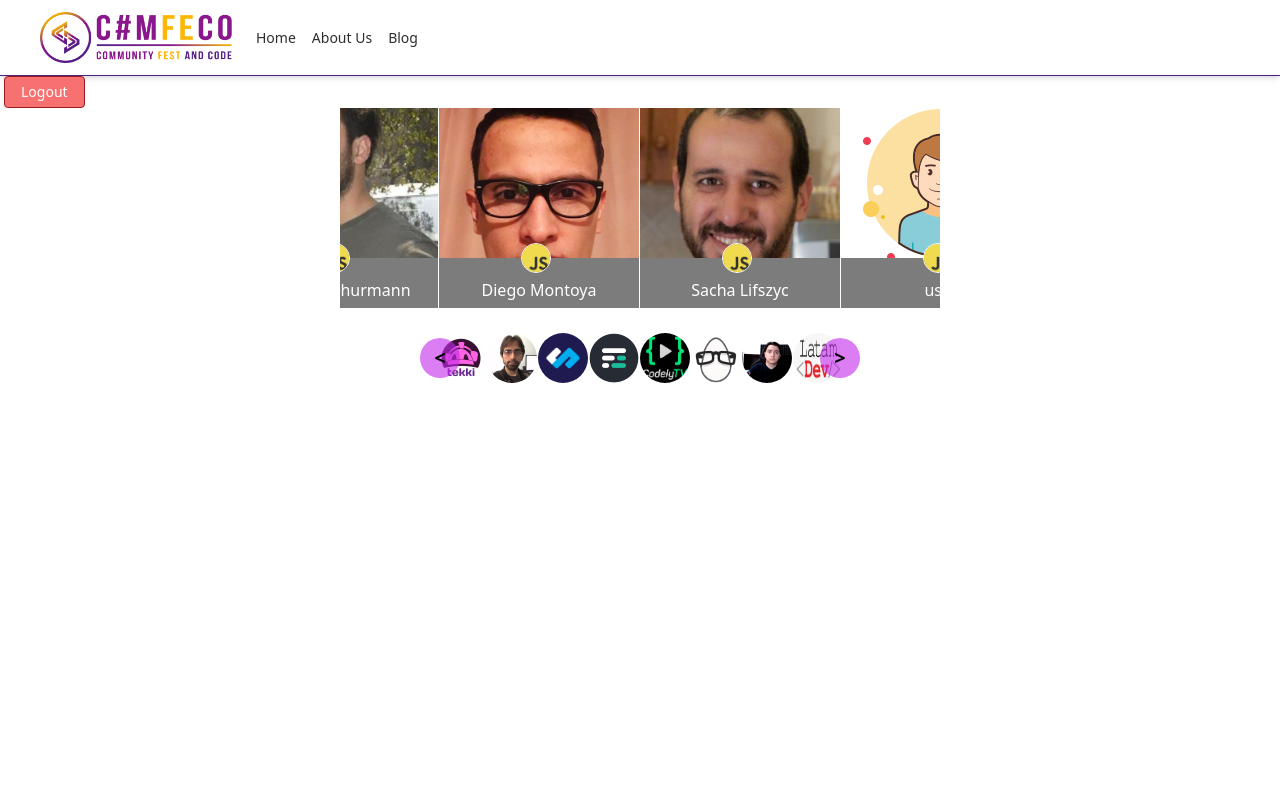
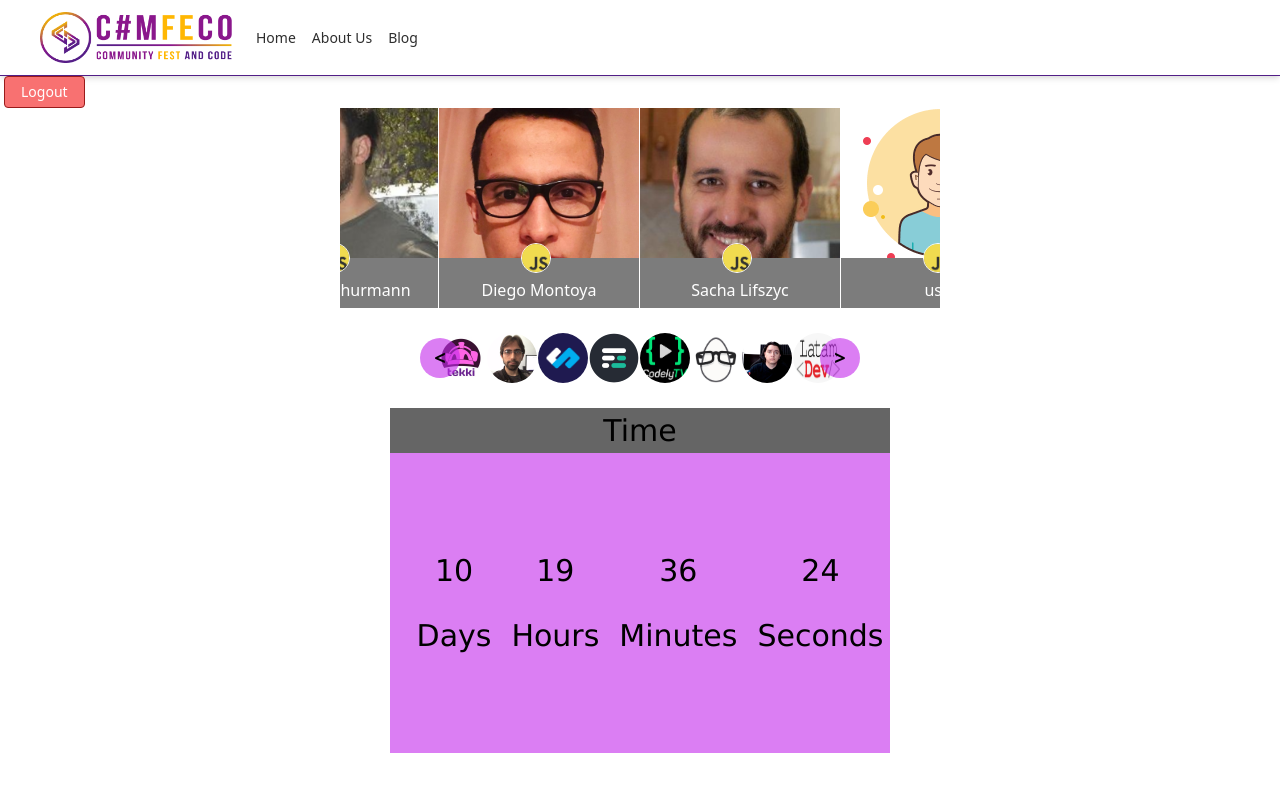
Before and after one commit to MaidedPonce/Team-Vuejs-5-Comfeco, a Vue app: page /dashboard in a window 1280 px wide. Shown: the top 800 px of the page. Built offline with nearby package versions, Linux system fonts and the light colour scheme; no server answers; sample sign-in values are in the browser's storage.

Commit message:
counter update

```diff
--- a/src/components/CarouselMini.vue
+++ b/src/components/CarouselMini.vue
@@ -1,5 +1,5 @@
 <template>
-  <section style="padding-bottom: 100%;">
+  <section>
   <div class="carouselMini">
       <div class="prev"></div>
     <ul>
--- a/src/components/Counter.vue
+++ b/src/components/Counter.vue
@@ -1,50 +1,129 @@
 <template>
-      <p>"{{ days }}":"{{ hours }}":"{{ minutes }}":"{{ seconds }}"</p>
+<section style="padding-bottom: 100%;
+font-family: Verdana, Geneva, Tahoma, sans-serif;
+">
+    <div class="time">
+    <h3 v-if="!expired">Time</h3>
+    <h3 v-else>It's Done</h3>
+    </div>
+<div v-if="loaded" class="timer">
+<div class="timer__numbers">
+    {{displayDays}}
+    <p>Days</p>
+</div>
+<div class="timer__numbers">
+    {{displayHours}}
+    <p>Hours</p>
+</div>
+<div class="timer__numbers">
+    {{displayMinutes}}
+    <p>Minutes</p>
+</div>
+<div class="timer__numbers">
+    {{displaySeconds}}
+    <p>Seconds</p>
+</div>
+</div>
+</section>
 </template>
+
 <script>
 export default {
-name: 'Timer',
-props: {
-    date: {
-        type: Number,
-    }
-},
-data() {
-    return {
-        now: 0,
-        count: 0,
-}
-},
-methods: {
-    timer_loop() {
-        this.count++
-        this.now = Math.trunc(new Date().getTime() / 1000)
-        this.count < 200 && setTimeout(this.timer_loop, 1000)
-    },
-    mounted() {
-        this.timer_loop()
-    },
+    name: 'Counter',
+    props: ['year', 'month', 'date', 'hour', 'minute', 'second', 'millisecond'],
+    data: () => ({
+        displayDays: 0,
+        displayHours: 0,
+        displayMinutes: 0,
+        displaySeconds: 0,
+        loaded: false,
+        expired: false
+    }),
     computed: {
-    seconds() {
-        return (this.modifiedDate - this.now) % 60
-    },
-    minutes() {
-        return ((this.modifiedDate - this.now)/60) % 60
-    },
-    hours() {
-        return ((this.modifiedDate - this.now)/60/60) % 24
+        _seconds: () => 1000,
+        _minutes(){
+            return this._seconds * 60
         },
-    days() {
-    return ((this.modifiedDate - this.now)/60/60/24)
-    },
-        modifiedDate: function() {
-            return Math.trunc(Date.parse(this.date)/1000)
+        _hours() {
+            return this._minutes * 60
+        },
+        _days() {
+            return this._hours * 24
+            },
+            end() {
+            return new Date (
+                this.year,
+                this.month,
+                this.date,
+                this.hour,
+                this.minute,
+                this.second,
+                this.millisecond
+            )
+            },
+        },
+        mounted() {
+            this.showRemaining()
+        },
+        methods: {
+            formatNum: num => (num < 10 ? "0" + num : num),
+            showRemaining() {
+                const timer = setInterval(() => {
+                    const now = new Date()
+                    // const end = new Date(2021, 2, 27, 10, 10, 10)
+                    const distance = this.end.getTime() - now.getTime()
+
+                    if(distance < 0) {
+                        clearInterval(timer)
+                        this.expired = true
+                        this.loaded = true
+                        return
+                    }
+                    const days = Math.floor(distance / this._days)
+                    const hours = Math.floor((distance % this._days) / this._hours)
+                    const minutes = Math.floor((distance % this._hours) / this._minutes)
+                    const seconds = Math.floor((distance % this._minutes) / this._seconds)
+                    this.displayMinutes = this.formatNum(minutes);
+                    this.displaySeconds = this.formatNum(seconds);
+                    this.displayHours = this.formatNum(hours);
+                    this.displayDays = this.formatNum(days);
+                    this.loaded = true
+                }, 1000)
+            }
         }
     }
-    }
-}
 </script>
 
 <style>
-
+.timer {
+    justify-content: center;
+    align-items: center;
+    display: flex;
+    width: 500px;
+    margin: auto;
+    height: 300px;
+    background: rgba(196, 43, 235, 0.609);
+}
+.time h3 {
+    background: rgba(0, 0, 0, 0.603);
+    display: flex;
+    align-items: center;
+    justify-content: center;
+    width: 500px;
+    margin: auto;
+    font-size: 30px;
+}
+.timer__items {
+    justify-content: center;
+    align-items: center;
+    display: flex;
+}
+.timer__numbers {
+    text-align: center;
+    margin-left: 20px;
+    font-size: 30px;
+}
+.timer__numbers p {
+    color: black;
+}
 </style>
--- a/src/views/auth/Private.vue
+++ b/src/views/auth/Private.vue
@@ -3,6 +3,15 @@
 		<button @click="logout()" to="/login" class="bg-red-400 block max-w-min text-sm px-4 py-2 leading-none border rounded text-white border-red-800 mt-4 md:mt-0 md:inline-block md:mx-1 lg:mt-0">Logout</button>
 		<Carousel />
 		<CarouselMini />
+		<Counter
+			:year="2021"
+			:month="1"
+			:date="27"
+			:hour="23"
+			:minute="59"
+			:second="59"
+			:millisecond="31"
+	/>
 	</div>
 </template>
 
@@ -11,12 +20,13 @@ import firebase from 'firebase/app'
 import 'firebase/auth'
 import Carousel from '../../components/Carousel'
 import CarouselMini from '../../components/CarouselMini'
-
+import Counter from '../../components/Counter'
 export default {
     name: 'Private',
 	components: {
 		Carousel,
 		CarouselMini,
+		Counter
 	},
     methods: {
 		logout() {
```
